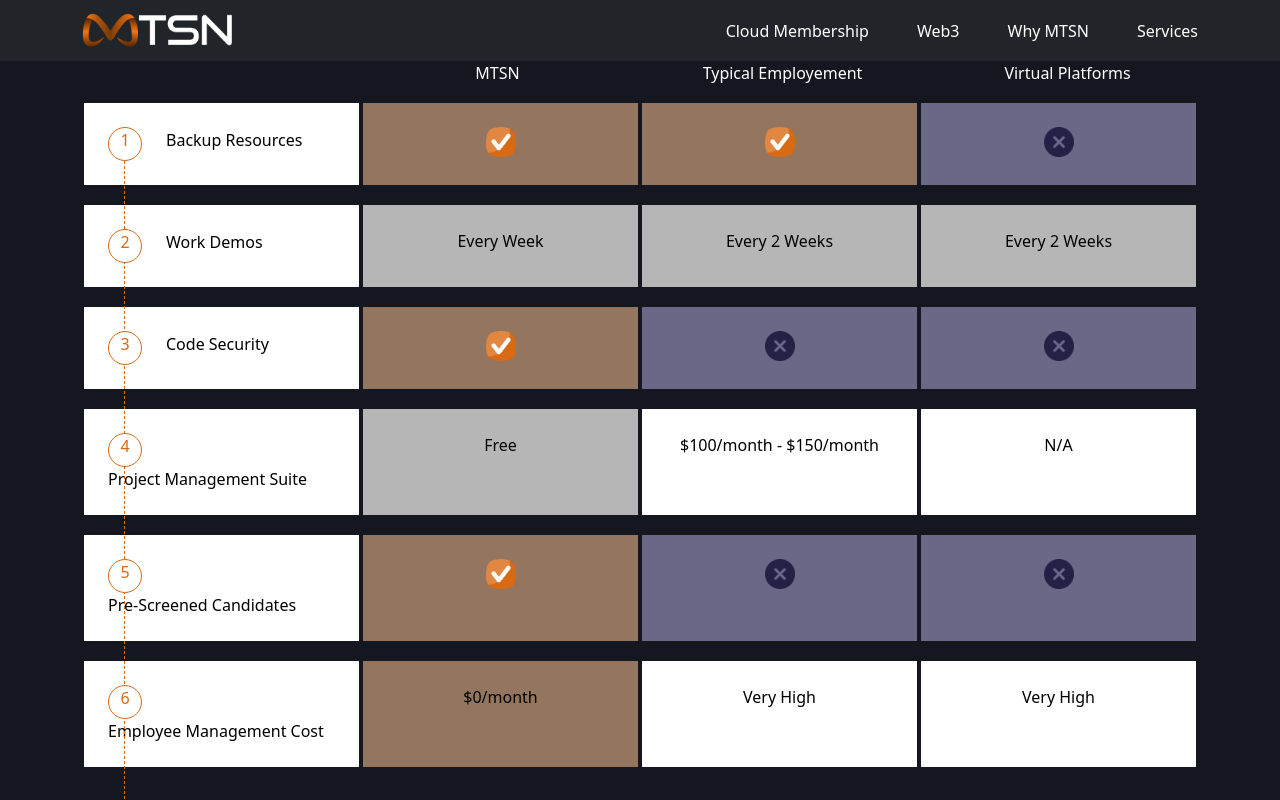
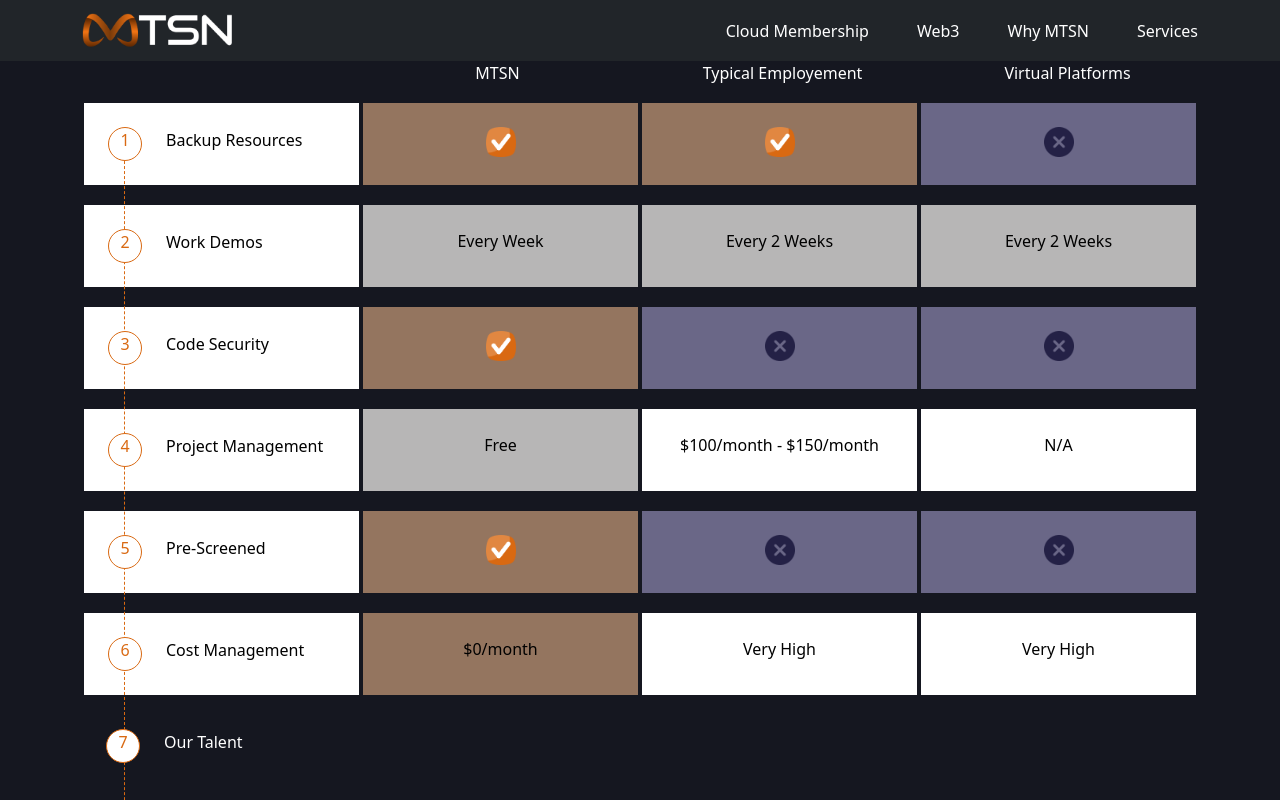
Before and after one commit to ihtshamali/MTSN, a Next.js app: page /Why-MTSN/WhyTab in a window 1280 px wide. Shown: the top 800 px of the page. Built offline with nearby package versions, Linux system fonts and the light colour scheme.

Commit message:
Update WhyTab.js

```diff
--- a/pages/Why-MTSN/WhyTab.js
+++ b/pages/Why-MTSN/WhyTab.js
@@ -89,7 +89,7 @@
               <Row className="fs-7 fs-md-8 m-0 mb-3 ">
                 <Col className="bg-white border-transparent py-4 px-4 text-start col-lg-3 col-12">
                   <span className="rounded-circle border-orange text-orange bg-white d-inline-block vertical-middle fs-9 w-34 h-34 me-4 text-center position-relative z-index-2">4</span>
-                  <span className="d-inline-block vertical-middle">Project Management Suite</span>
+                  <span className="d-inline-block vertical-middle">Project Management</span>
                 </Col>
                 <div className="border-transparent py-3 px-2  bg-grey-lite d-lg-none col-lg-3 col-4">MTSN</div>
                 <div className="border-transparent py-3 px-2 bg-grey-lite d-lg-none col-lg-3 col-4">Typical Employement</div>
@@ -108,7 +108,7 @@
               <Row className="fs-7 fs-md-8 m-0 mb-3 ">
                 <Col className="bg-white border-transparent py-4 px-4 text-start col-lg-3 col-12">
                   <span className="rounded-circle border-orange text-orange bg-white d-inline-block vertical-middle fs-9 w-34 h-34 me-4 text-center position-relative z-index-2">5</span>
-                  <span className="d-inline-block vertical-middle">Pre-Screened Candidates</span>
+                  <span className="d-inline-block vertical-middle">Pre-Screened</span>
                 </Col>
                 <div className="border-transparent py-3 px-2  bg-grey-lite d-lg-none col-lg-3 col-4">MTSN</div>
                 <div className="border-transparent py-3 px-2 bg-grey-lite d-lg-none col-lg-3 col-4">Typical Employement</div>
@@ -127,7 +127,7 @@
               <Row className="fs-7 fs-md-8 m-0 mb-3 ">
                 <Col className="bg-white border-transparent py-4 px-4 text-start col-lg-3 col-12">
                   <span className="rounded-circle border-orange text-orange bg-white d-inline-block vertical-middle fs-9 w-34 h-34 me-4 text-center position-relative z-index-2">6</span>
-                  <span className="d-inline-block vertical-middle">Employee Management Cost</span>
+                  <span className="d-inline-block vertical-middle">Cost Management</span>
                 </Col>
                 <div className="border-transparent py-3 px-2  bg-grey-lite d-lg-none col-lg-3 col-4">MTSN</div>
                 <div className="border-transparent py-3 px-2 bg-grey-lite d-lg-none col-lg-3 col-4">Typical Employement</div>
```
